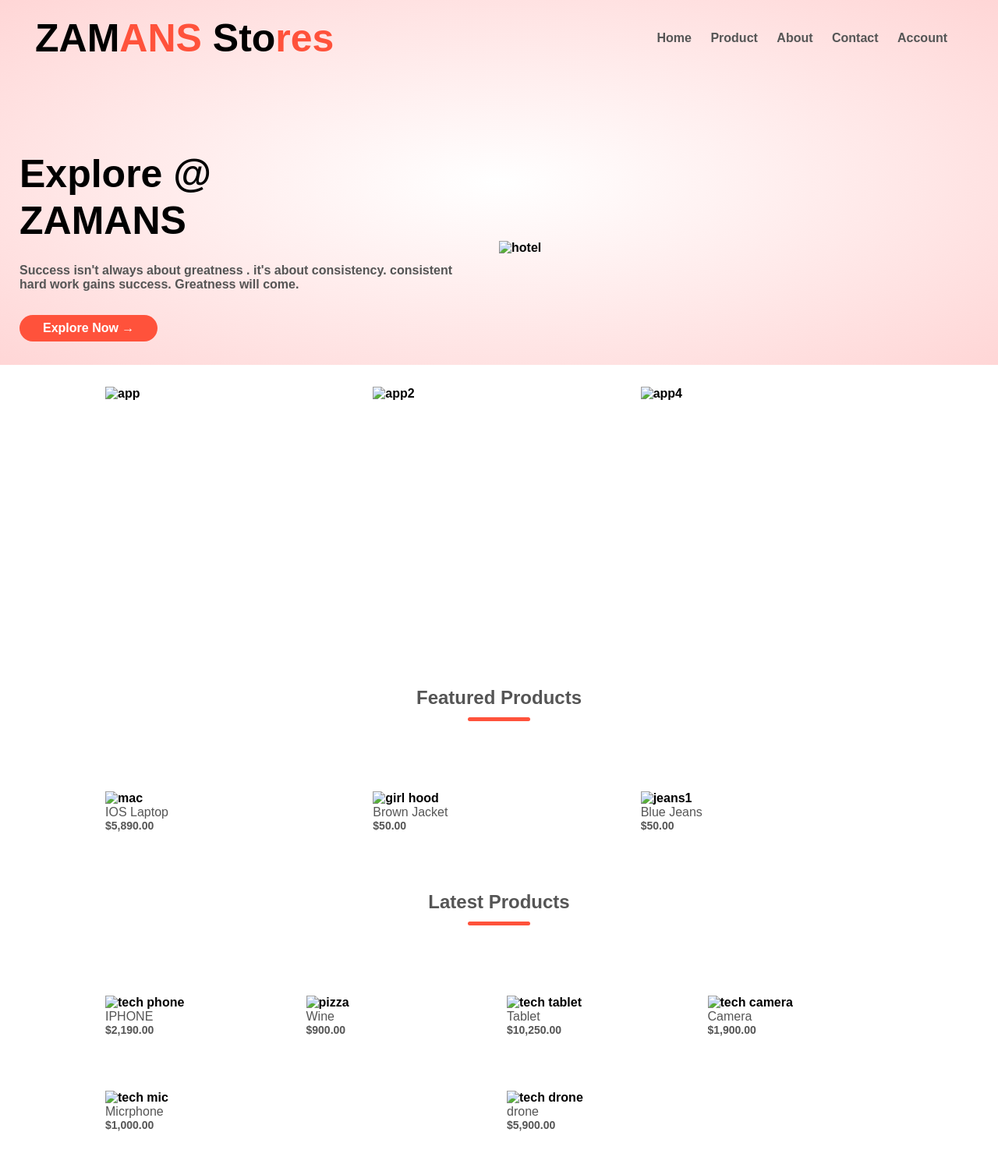
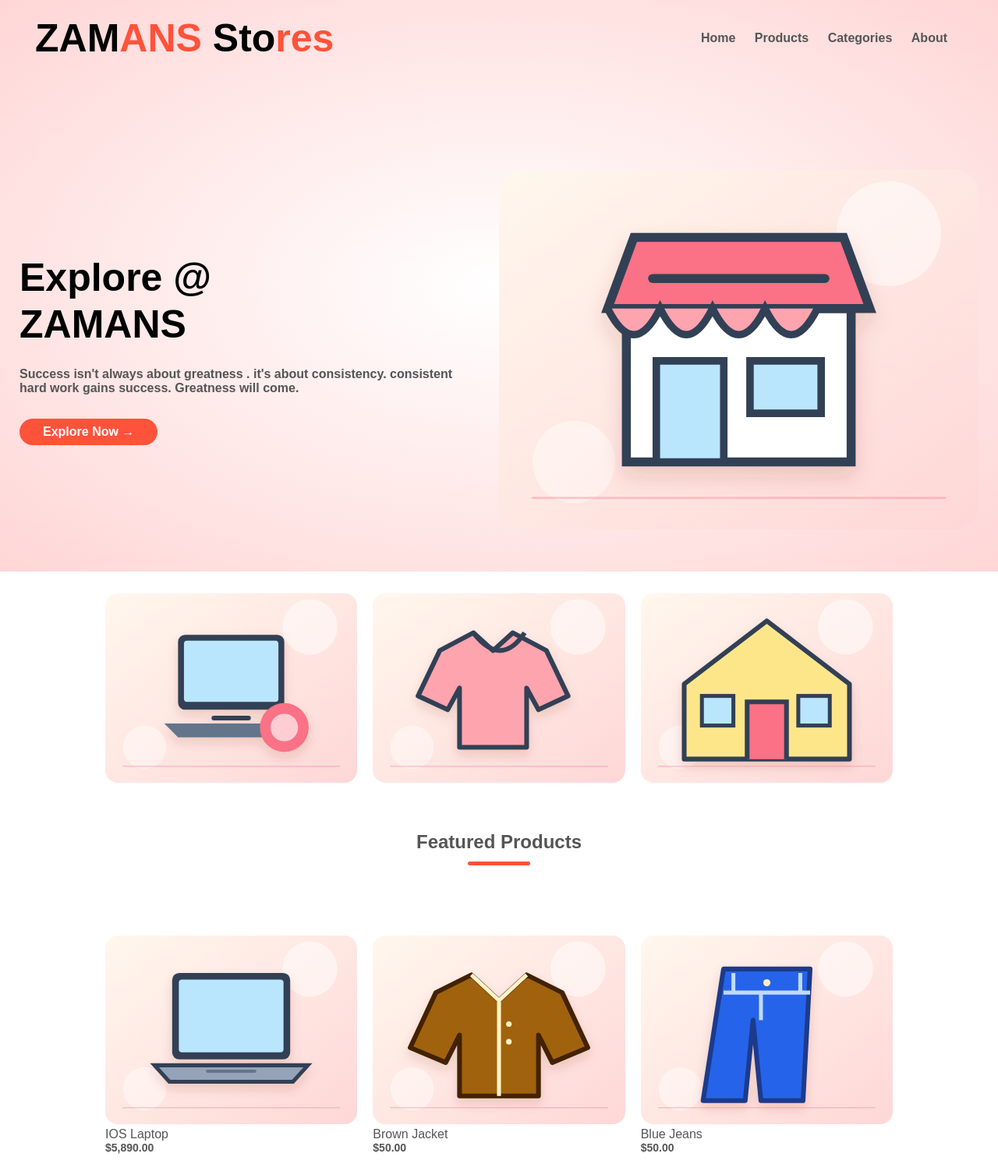
Before and after one commit to AbdulsamadAdeyemi/commerce-, a plain HTML site: page index.html in a window 1280 px wide. Shown: the top 1493 px of the page at 78% size. Drawn offline with Linux system fonts and the light colour scheme.

Commit message:
Replace missing product photos and connect storefront navigation

```diff
--- a/index.html
+++ b/index.html
@@ -10,7 +10,7 @@
 <body>
 
 
-<div class="header">
+<div class="header" id="home">
 
 <div class="container">
     <div class="navbar">
@@ -22,11 +22,10 @@
         <div class="nav">
             <nav>
             <ul>
-                <li><a href="#">Home</a></li>
-                <li><a href="#">Product</a></li>
-                <li><a href="#">About</a></li>
-                <li><a href="#">Contact</a></li>
-                <li><a href="#">Account</a></li>
+                <li><a href="#home">Home</a></li>
+                <li><a href="#products">Products</a></li>
+                <li><a href="#categories">Categories</a></li>
+                <li><a href="#about">About</a></li>
             </ul>
         </nav>
         <!------------------------------------------------add to cart picture-------------------------------------------------->
@@ -38,12 +37,12 @@
             <h1>Explore @<br> ZAMANS</h1>
             <p>Success isn't always about greatness . it's about consistency. consistent<br> hard work gains success.
                 Greatness will come.</p>
-                <a href="#" class="btn">Explore Now &#8594;</a>
+                <a href="#products" class="btn">Explore Now &#8594;</a>
 
 
         </div>
         <div class="col-2">
-            <img src="hotel.jpg" alt="hotel" >
+            <img src="assets/storefront.svg" alt="Illustration of the Zamans online store" >
         </div>
     </div>
   </div>
@@ -51,28 +50,28 @@
 <br>
 <!-----------------------------featured categories-section--------------------------------->
 
-<div class="categories">
+<div class="categories" id="categories">
     <div class="small-container">
     <div class="row">
         <div class="col-3">
-            <img src="app.jpg" alt="app" width="300px" height="300px" >
+            <img src="assets/category-electronics.svg" alt="Electronics collection" width="300px" height="300px" >
         </div>
         <div class="col-3">
-            <img src="app2.jpg" alt="app2" width="300px" height="300px" >
+            <img src="assets/category-fashion.svg" alt="Fashion collection" width="300px" height="300px" >
         </div>
         <div class="col-3">
-            <img src="app4.jpg" alt="app4" width="300px" height="300px" >
+            <img src="assets/category-home.svg" alt="Home and lifestyle collection" width="300px" height="300px" >
         </div>
     </div>
 </div>
 </div>
 <br><br>
 <!----------------------------------------featured products section----------------------------------------------->
-<div class="small-container">
+<div class="small-container" id="products">
     <h2 class="title">Featured Products</h2>
     <div class="row">
         <div class="col-4">
-            <img src="mac.jpg" alt="mac">
+            <img src="assets/laptop.svg" alt="Laptop computer">
 
             <h4>IOS Laptop</h4>
             <div class="rating">
@@ -86,7 +85,7 @@
             <p>$5,890.00</p>
         </div>
         <div class="col-4">
-            <img src="girl_hood.jpg" alt="girl hood">
+            <img src="assets/jacket.svg" alt="Brown jacket">
 
             <h4>Brown Jacket</h4>
             <div class="rating">
@@ -100,7 +99,7 @@
             <p>$50.00</p>
         </div>
         <div class="col-4">
-            <img src="jeans1.jpg" alt="jeans1">
+            <img src="assets/jeans.svg" alt="Blue jeans">
 
             <h4>Blue Jeans</h4>
             <div class="rating">
@@ -118,7 +117,7 @@
     <h2 class="title">Latest Products</h2>
     <div class="row">
         <div class="col-4">
-            <img src="tech_phone.jpg" alt="tech phone">
+            <img src="assets/phone.svg" alt="Smartphone">
 
             <h4>IPHONE</h4>
             <div class="rating">
@@ -132,7 +131,7 @@
             <p>$2,190.00</p>
         </div>
         <div class="col-4">
-            <img src="pizza.jpg" alt="pizza">
+            <img src="assets/wine.svg" alt="Wine bottle">
 
             <h4>Wine</h4>
             <div class="rating">
@@ -146,7 +145,7 @@
             <p>$900.00</p>
         </div>
         <div class="col-4">
-            <img src="tech_tablet.jpg" alt="tech tablet">
+            <img src="assets/tablet.svg" alt="Tablet computer">
 
             <h4>Tablet</h4>
             <div class="rating">
@@ -160,7 +159,7 @@
             <p>$10,250.00</p>
             </div>
             <div class="col-4">
-                <img src="tech_camera.jpg" alt="tech camera">
+                <img src="assets/camera.svg" alt="Digital camera">
 
                 <h4>Camera</h4>
                 <div class="rating">
@@ -174,7 +173,7 @@
                 <p>$1,900.00</p>
                 </div>
                 <div class="col-4">
-                    <img src="tech_mic.jpg" alt="tech mic">
+                    <img src="assets/microphone.svg" alt="Microphone">
 
                     <h4>Micrphone</h4>
                     <div class="rating">
@@ -188,7 +187,7 @@
                     <p>$1,000.00</p>
                 </div>
                 <div class="col-4">
-                    <img src="tech_drone.jpg" alt="tech drone">
+                    <img src="assets/drone.svg" alt="Camera drone">
 
                     <h4>drone</h4>
                     <div class="rating">
@@ -210,7 +209,7 @@
         <div class="small-container">
             <div class="row">
                 <div class="col-2">
-                    <img src="tech_drone.jpg" alt="tech drone" class="offer-img" >
+                    <img src="assets/drone.svg" alt="Camera drone" class="offer-img" >
                 </div>
                 <div class="col-2">
                     <p>Exclusively Available on Zamans Store</p>
@@ -219,7 +218,7 @@
                         AMOLED color full-touch display with adjustable brightness, so everything is claer as can be.
                     </small>
                     <br>
-                    <a href="" class="btn">Buy Now &#8594;</a>
+                    <a href="#products" class="btn">View Products &#8594;</a>
                 </div>
             </div>
         </div>
@@ -227,7 +226,7 @@
 
 </div>
 <!----------------------------------------------Testimonial section------------------------------------------------------>
-<div class="Testimonial">
+<div class="Testimonial" id="about">
     <div class="small-container">
         <div class="row">
             <div class="col-3">
@@ -242,7 +241,7 @@
                         <i class="fa fa-star-o"></i>
 
                     </div>
-                    <img src="avatar1.png" alt="avatar1" >
+                    <img src="assets/avatar.svg" alt="Customer portrait illustration" >
                     <h3>Adeyemi Abdulsamad</h3>
                 </div>
                 <div class="col-3">
@@ -257,7 +256,7 @@
                            <i class="fa fa-star-o"></i>
 
                        </div>
-                       <img src="avatar1.png" alt="avatar1" >
+                       <img src="assets/avatar.svg" alt="Customer portrait illustration" >
                        <h3>Adeyemi Abdulsamad</h3>
                    </div>
 
```
